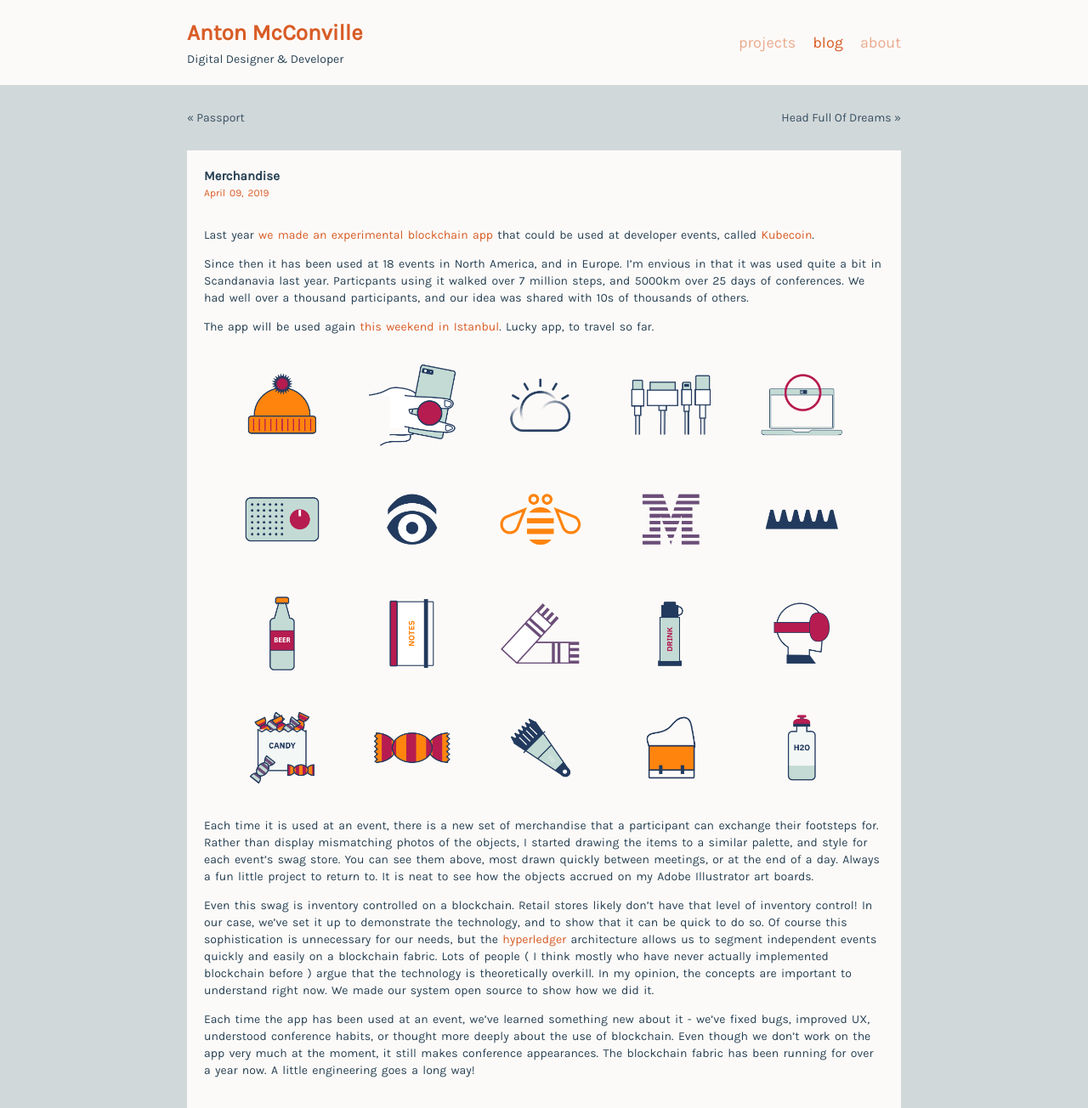
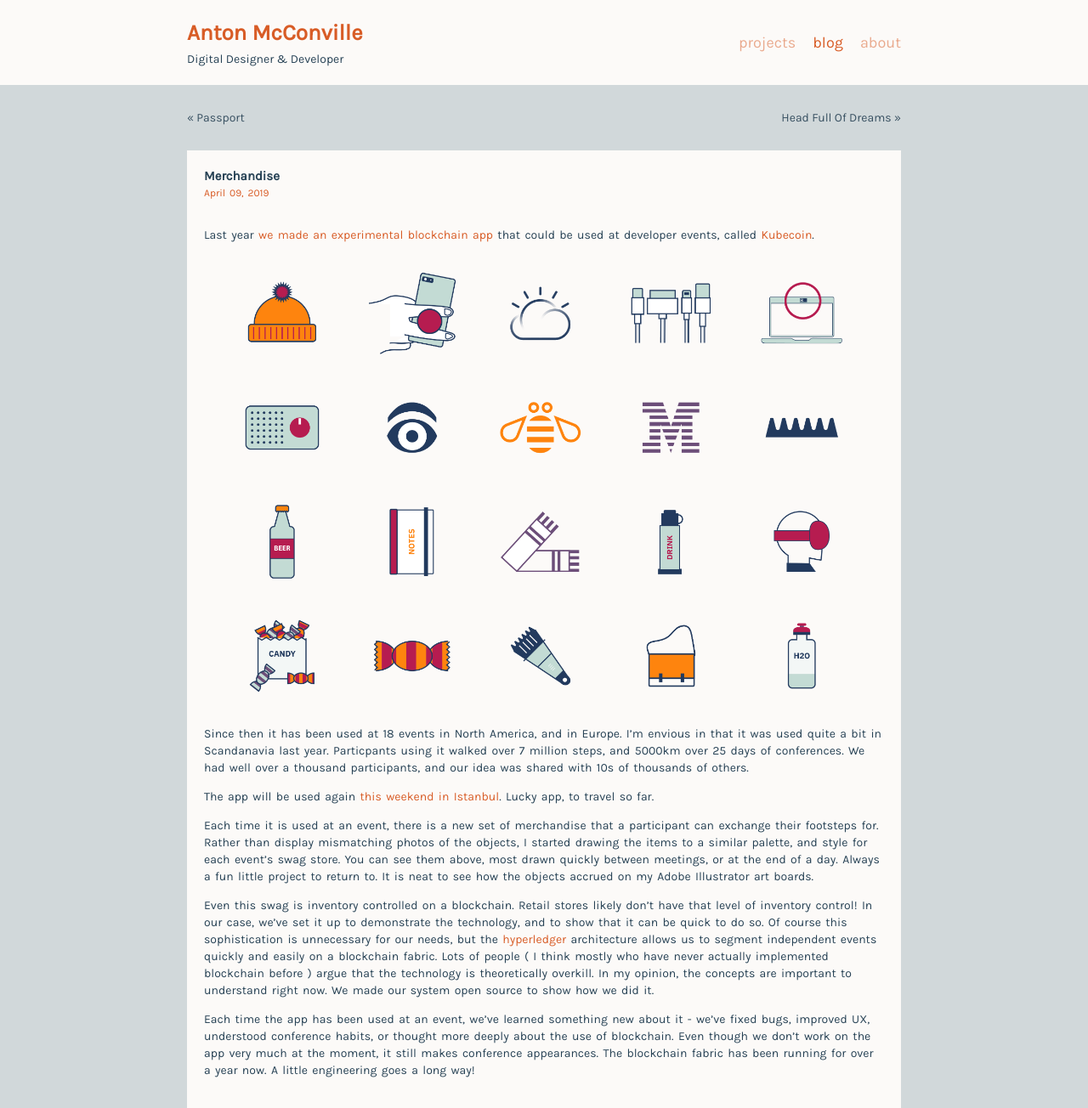
Before and after one commit to mcconville/blog, a Jekyll site: the page built from _posts/blog/2019-04-09-merchandise.md, in a window 1280 px wide. Shown: the whole page at 85% size. Built offline with Jekyll 4.4.1, drawn with Linux system fonts in a browser that asks for light colours.

Commit message:
Update 2019-04-09-merchandise.md

```diff
--- a/_posts/blog/2019-04-09-merchandise.md
+++ b/_posts/blog/2019-04-09-merchandise.md
@@ -7,11 +7,11 @@ tags : [projects]
 
 Last year [we made an experimental blockchain app](https://developer.ibm.com/code/2018/06/08/creating-a-blockchain-wellness-app-on-the-cloud/) that could be used at developer events, called [Kubecoin](https://itunes.apple.com/us/app/kubecoin/id1369165644?mt=8).
 
+<img src="https://raw.githubusercontent.com/mcconville/blog/gh-pages/images/kubecoinprizes%402x.png" width="100%">
+
 Since then it has been used at 18 events in North America, and in Europe. I'm envious in that it was used quite a bit in Scandanavia last year. Particpants using it walked over 7 million steps, and 5000km over 25 days of conferences. We had well over a thousand participants, and our idea was shared with 10s of thousands of others.
 
 The app will be used again [this weekend in Istanbul](http://summit.devnot.com/index.html ). Lucky app, to travel so far.
-
-<img src="https://raw.githubusercontent.com/mcconville/blog/gh-pages/images/kubecoinprizes%402x.png" width="100%">
 
 Each time it is used at an event, there is a new set of merchandise that a participant can exchange their footsteps for. Rather than display mismatching photos of the objects, I started drawing the items to a similar palette, and style for each event's swag store. You can see them above, most drawn quickly between meetings, or at the end of a day. Always a fun little project to return to. It is neat to see how the objects accrued on my Adobe Illustrator art boards.
 
```
